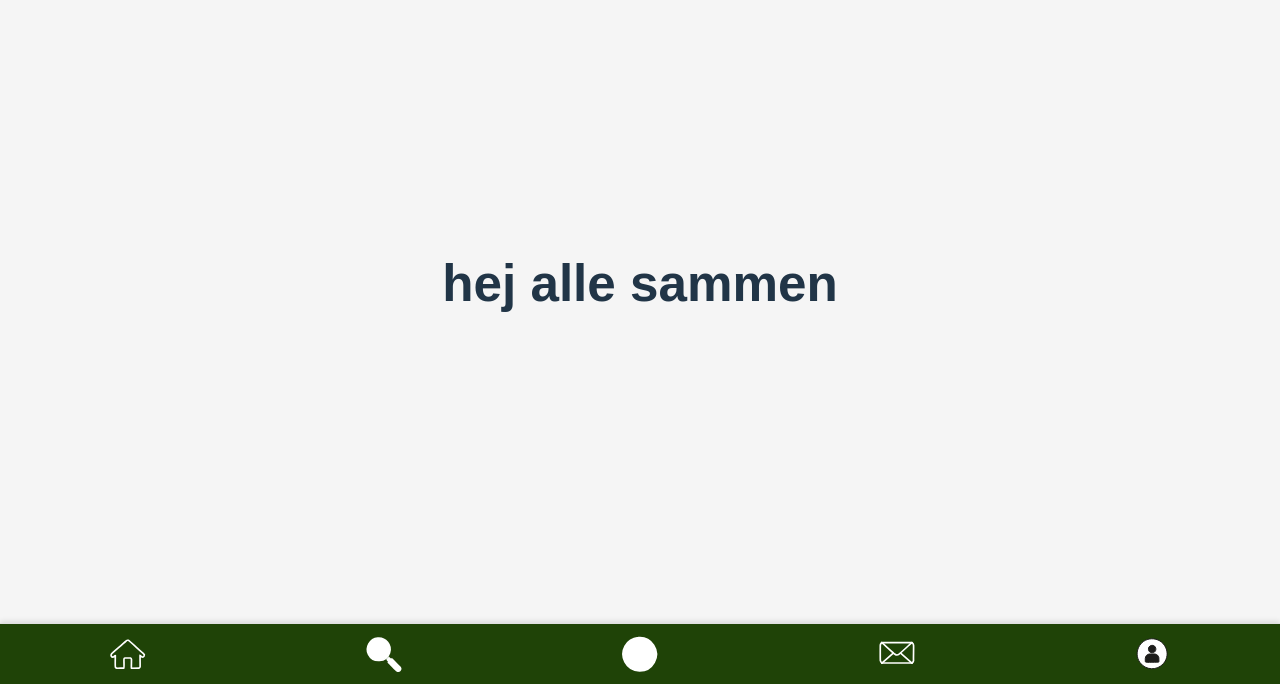
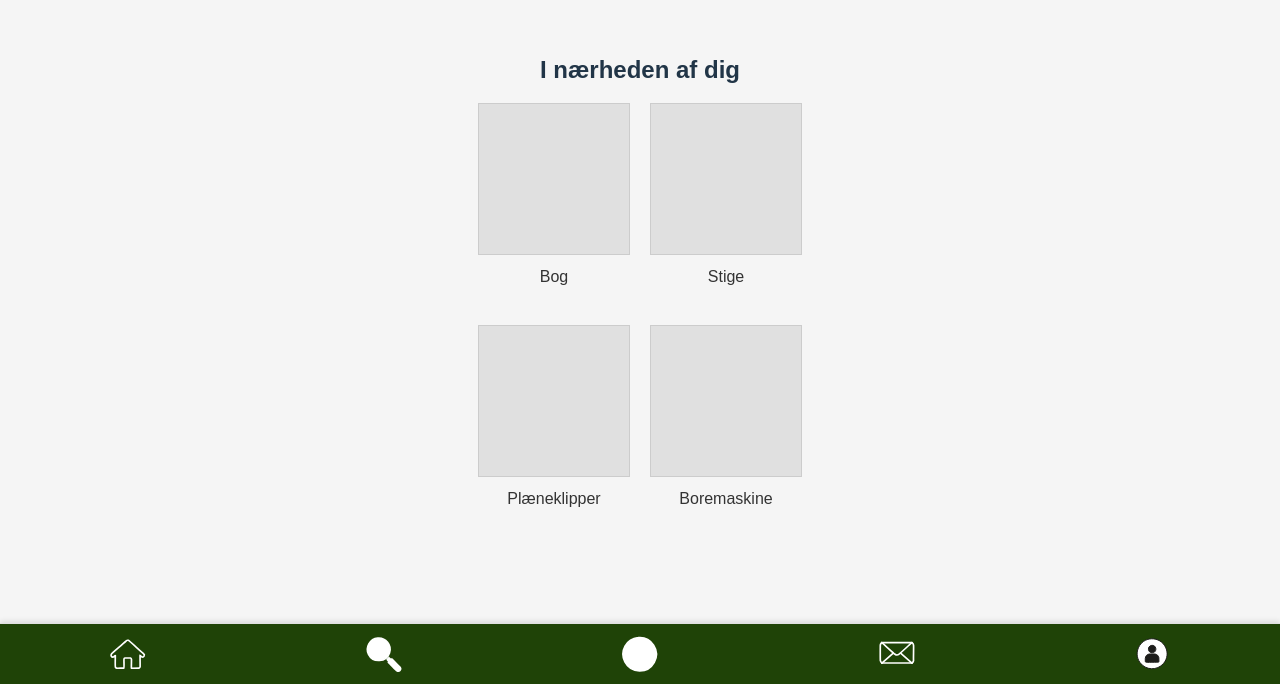
Before and after one commit to xxlindatrinh/lendlyfinal, a React (Vite) app: page / in a window 1280 px wide. Shown: the part 116-800 px from the top of the page. Built offline with nearby package versions, Linux system fonts and the light colour scheme.

Commit message:
Update Forside.jsx

```diff
--- a/src/Components/Forside.jsx
+++ b/src/Components/Forside.jsx
@@ -1,14 +1,29 @@
-import '../css/Forside.css';
-
-function Onboarding() {
-  return <></>;
-}
-
+import "../css/Forside.css";
 
 function Forside() {
   return (
     <>
-      <h1>hej alle sammen</h1>
+      <div className="forside-container">
+        <h1>I nærheden af dig</h1>
+        <div className="grid-container">
+          <div className="grid-item">
+            <div className="image-placeholder"></div>
+            <p>Bog</p>
+          </div>
+          <div className="grid-item">
+            <div className="image-placeholder"></div>
+            <p>Stige</p>
+          </div>
+          <div className="grid-item">
+            <div className="image-placeholder"></div>
+            <p>Plæneklipper</p>
+          </div>
+          <div className="grid-item">
+            <div className="image-placeholder"></div>
+            <p>Boremaskine</p>
+          </div>
+        </div>
+      </div>
     </>
   );
 }
```
